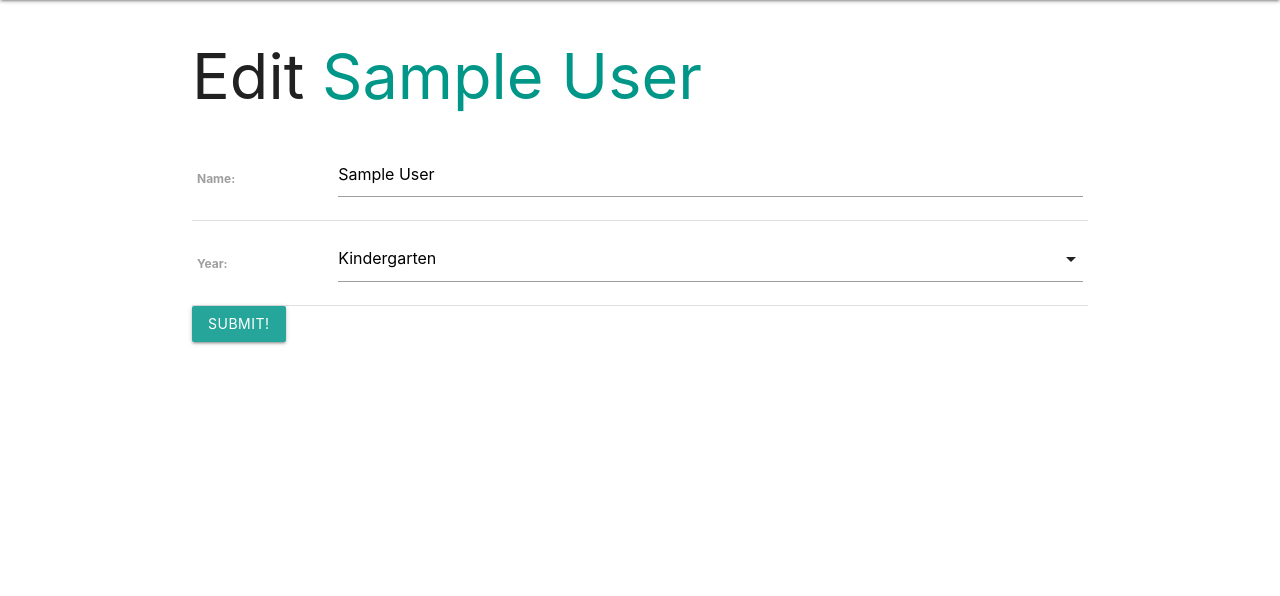
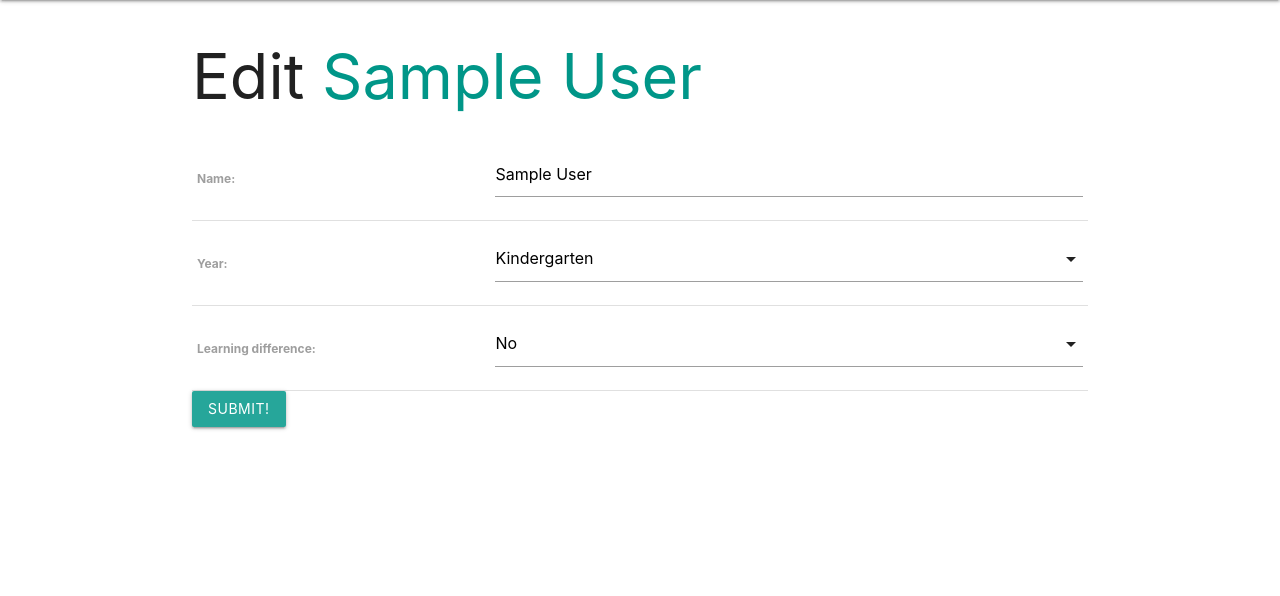
Before and after one commit to weklihua/course-tracker, a Django app: page /students/1/update/ in a window 1280 px wide. Shown: the part 64-660 px from the top of the page. Run offline with Django 4.2, Linux system fonts and the light colour scheme; a user stored in the database is signed in; tables that the repository leaves empty hold one stand-in row (values such as "Sample post").

Commit message:
adds learning difference/individual learning plan to student model

```diff
--- a/main_app/models.py
+++ b/main_app/models.py
@@ -30,9 +30,15 @@ YEARS = (
     ("12", "Senior"),
 )
 
+LD = (
+    ("n", "No"),
+    ("y", "Yes"),
+)
+
 class Student(models.Model):
   name = models.CharField(max_length=50)
   year = models.CharField(max_length=2, choices=YEARS, default=YEARS[0][0])
+  learning_difference = models.CharField(max_length=2, choices=LD, default=LD[0][0])
 
   def __str__(self):
     return self.name
--- a/main_app/templates/main_app/student_detail.html
+++ b/main_app/templates/main_app/student_detail.html
@@ -9,6 +9,7 @@
       <div class="card-content">
         <span class="card-title">{{ student.name }}</span>
         <p>Grade: {{ student.get_year_display }}</p>
+        <p> Individual Learning Plan? {{student.get_learning_difference_display }}</p>
       </div>
       <div class="card-action">
         <a href="{% url 'students_update' student.id %}">Edit</a>
@@ -17,4 +18,6 @@
     </div>
   </div>
 </div>
+
+
 {% endblock %}
--- a/main_app/templates/main_app/student_form.html
+++ b/main_app/templates/main_app/student_form.html
@@ -17,5 +17,9 @@
   <script>
     const yearEl = document.getElementById('id_year')
     M.FormSelect.init(yearEl)
+
+    const learning_differenceEl = document.getElementById('id_learning_difference')
+    M.FormSelect.init(learning_differenceEl)
+
   </script>
 {% endblock %}
--- a/main_app/templates/main_app/student_list.html
+++ b/main_app/templates/main_app/student_list.html
@@ -7,8 +7,9 @@
   <a href="{% url 'students_detail' student.id %}">
     <div class="card">
         <div class="card-content">
-            <span class="card-title">{{ student.name }}</span>
-            <p>Grade: {{ student.get_year_display }}</p>
+            <span class="card-title">{{student.name}}</span>
+            <p>Grade: {{student.get_year_display}}</p>
+            <p>Differentiated learning recommendation: {{student.get_learning_difference_display}}</p>
         </div>
     </div>
   </a>
--- a/main_app/views.py
+++ b/main_app/views.py
@@ -78,7 +78,7 @@ class StudentCreate(LoginRequiredMixin, CreateView):
 
 class StudentUpdate(LoginRequiredMixin, UpdateView):
   model = Student
-  fields = ['name', 'year']
+  fields = ['name', 'year', 'learning_difference']
 
 class StudentDelete(LoginRequiredMixin, DeleteView):
   model = Student
```
Also changed, not shown: main_app/migrations/0009_student_learning_difference.py (added), main_app/migrations/0010_alter_student_learning_difference.py (added), main_app/static/css/style.css (line endings or trailing spaces).
